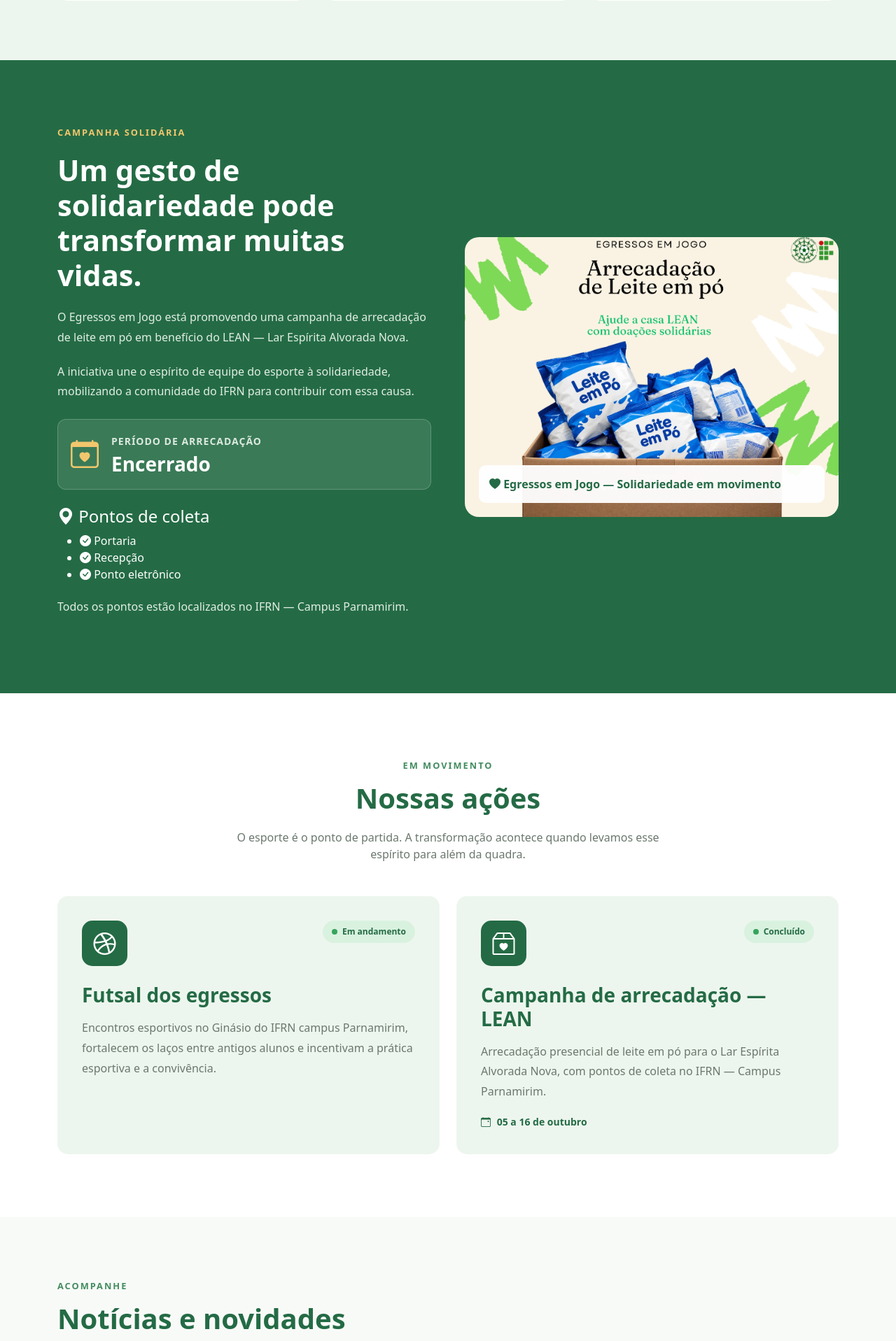
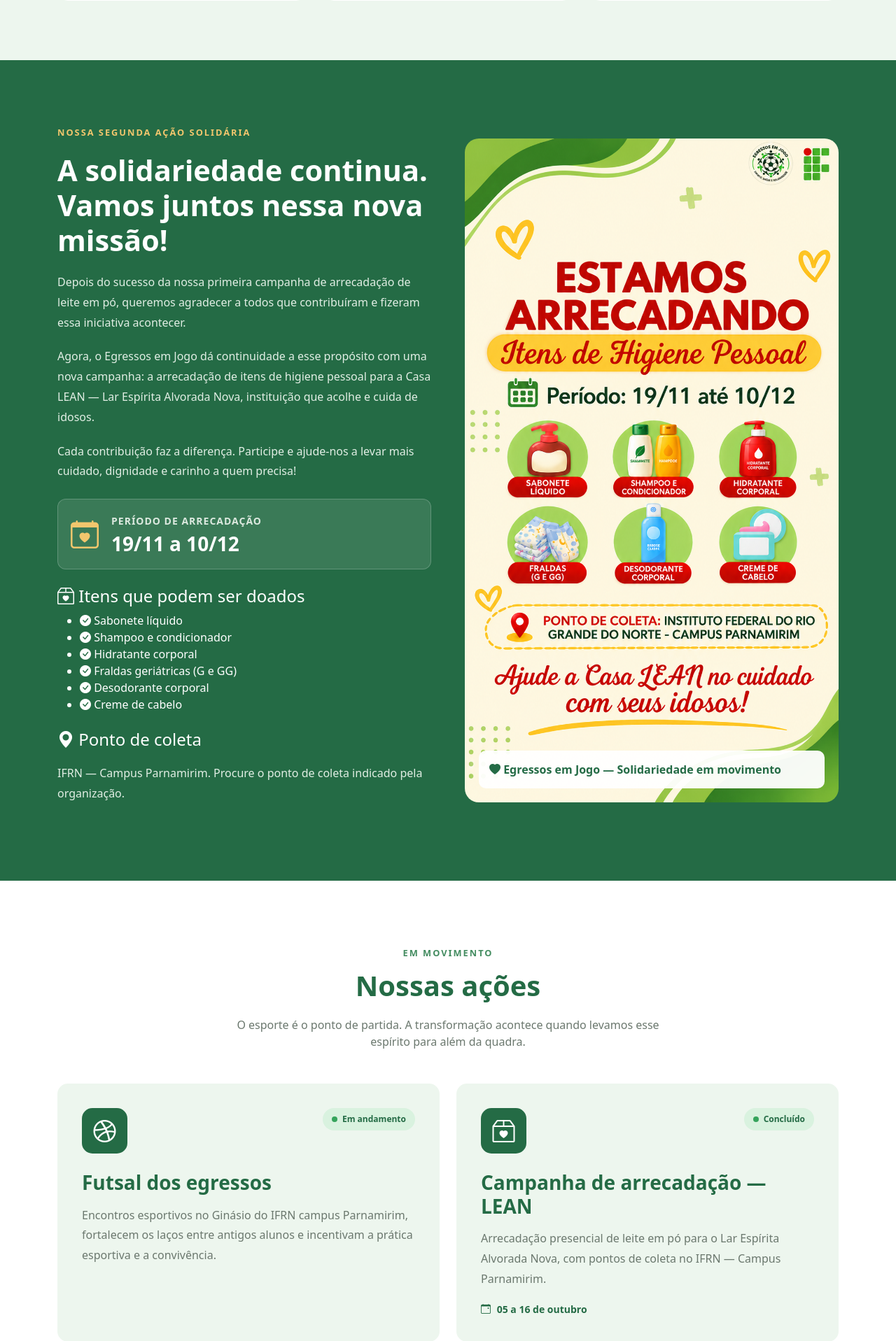
Before and after one commit to Lucas-lopes-oliveira/Egressos-Em-Jogo, a Flask app: page / in a window 1280 px wide. Shown: the part 1830-3747 px from the top of the page at 70% size. Run offline with Flask 3, Linux system fonts and the light colour scheme.

Commit message:
Atualização da campanha

```diff
--- a/app/static/css/style.css
+++ b/app/static/css/style.css
@@ -344,6 +344,9 @@ body {
     height: 400px;
     border-radius: 20px;
     overflow: hidden;
+    width: 100%;
+    height: 100%;
+    object-fit: cover;
 }
 
 .campanha-image img {
--- a/app/templates/index.html
+++ b/app/templates/index.html
@@ -290,34 +290,39 @@
 </section>
 
 
+
 <!-- CAMPANHA DE ARRECADAÇÃO -->
 
 <section class="campanha-section" id="campanha">
-
     <div class="container">
-
         <div class="row align-items-center g-5">
 
             <div class="col-lg-6">
 
                 <span class="campanha-tag">
-                    CAMPANHA SOLIDÁRIA
+                    NOSSA SEGUNDA AÇÃO SOLIDÁRIA
                 </span>
 
                 <h2>
-                    Um gesto de solidariedade pode transformar muitas vidas.
+                    A solidariedade continua. Vamos juntos nessa nova missão!
                 </h2>
 
                 <p>
-                    O Egressos em Jogo está promovendo uma campanha
-                    de arrecadação de leite em pó em benefício do
-                    LEAN — Lar Espírita Alvorada Nova.
+                    Depois do sucesso da nossa primeira campanha de arrecadação
+                    de leite em pó, queremos agradecer a todos que contribuíram
+                    e fizeram essa iniciativa acontecer.
                 </p>
 
                 <p>
-                    A iniciativa une o espírito de equipe do esporte
-                    à solidariedade, mobilizando a comunidade do
-                    IFRN para contribuir com essa causa.
+                    Agora, o Egressos em Jogo dá continuidade a esse propósito
+                    com uma nova campanha: a arrecadação de itens de higiene
+                    pessoal para a Casa LEAN — Lar Espírita Alvorada Nova,
+                    instituição que acolhe e cuida de idosos.
+                </p>
+
+                <p>
+                    Cada contribuição faz a diferença. Participe e ajude-nos
+                    a levar mais cuidado, dignidade e carinho a quem precisa!
                 </p>
 
                 <div class="periodo-arrecadacao">
@@ -326,7 +331,7 @@
 
                     <div>
                         <small>PERÍODO DE ARRECADAÇÃO</small>
-                        <h3>Encerrado</h3>
+                        <h3>19/11 a 10/12</h3>
                     </div>
 
                 </div>
@@ -334,30 +339,50 @@
                 <div class="pontos-coleta mt-4">
 
                     <h4>
-                        <i class="bi bi-geo-alt-fill"></i>
-                        Pontos de coleta
+                        <i class="bi bi-box2-heart"></i>
+                        Itens que podem ser doados
                     </h4>
 
                     <ul>
                         <li>
                             <i class="bi bi-check-circle-fill"></i>
-                            Portaria
+                            Sabonete líquido
                         </li>
 
                         <li>
                             <i class="bi bi-check-circle-fill"></i>
-                            Recepção
+                            Shampoo e condicionador
                         </li>
 
                         <li>
                             <i class="bi bi-check-circle-fill"></i>
-                            Ponto eletrônico
+                            Hidratante corporal
+                        </li>
+
+                        <li>
+                            <i class="bi bi-check-circle-fill"></i>
+                            Fraldas geriátricas (G e GG)
+                        </li>
+
+                        <li>
+                            <i class="bi bi-check-circle-fill"></i>
+                            Desodorante corporal
+                        </li>
+
+                        <li>
+                            <i class="bi bi-check-circle-fill"></i>
+                            Creme de cabelo
                         </li>
                     </ul>
 
+                    <h4 class="mt-4">
+                        <i class="bi bi-geo-alt-fill"></i>
+                        Ponto de coleta
+                    </h4>
+
                     <p class="local-coleta">
-                        Todos os pontos estão localizados no
                         IFRN — Campus Parnamirim.
+                        Procure o ponto de coleta indicado pela organização.
                     </p>
 
                 </div>
@@ -368,8 +393,8 @@
 
                 <div class="campanha-image">
 
-                    <img src="../static/uploads/campanha.png"
-                         alt="Campanha de arrecadação de leite em pó">
+                    <img src="../static/uploads/campanha-higiene.png"
+                         alt="Segunda campanha de arrecadação de itens de higiene pessoal">
 
                     <div class="campanha-image-label">
                         <i class="bi bi-heart-fill"></i>
@@ -381,9 +406,7 @@
             </div>
 
         </div>
-
     </div>
-
 </section>
 
 
```
Also changed, not shown: app/static/uploads/campanha-higiene.png (added).
